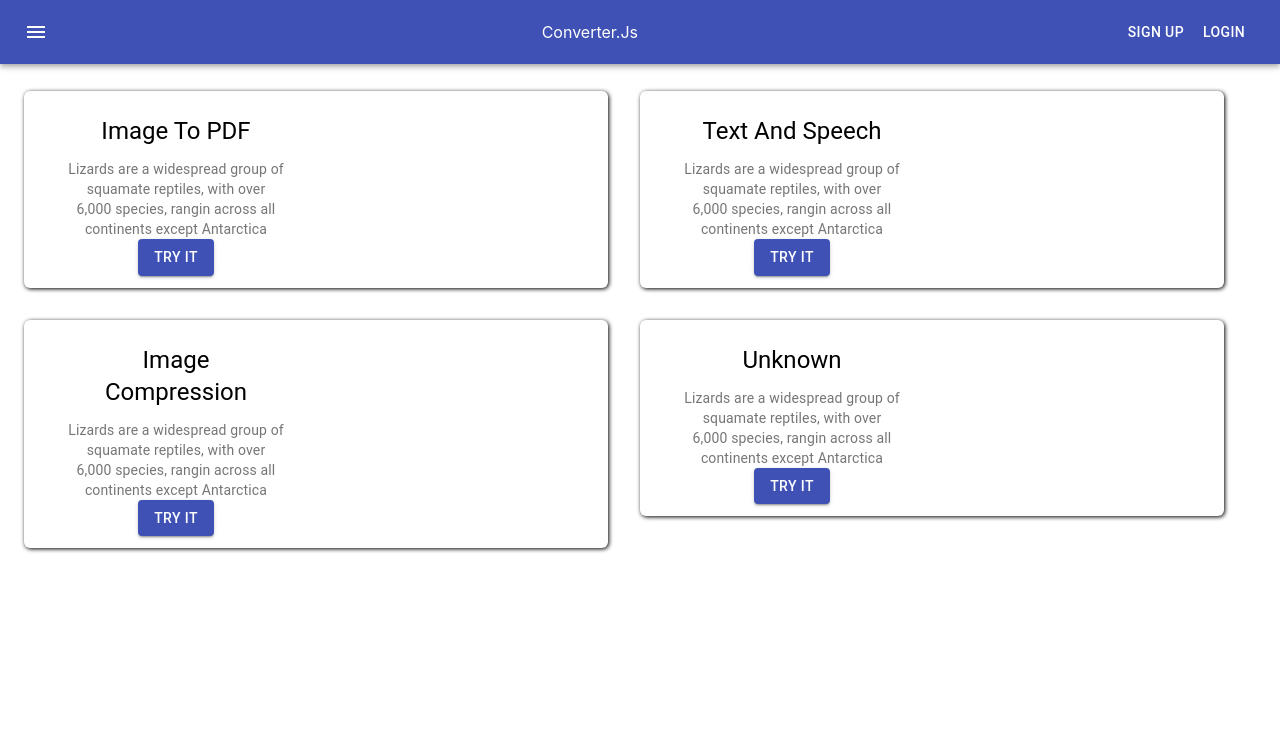
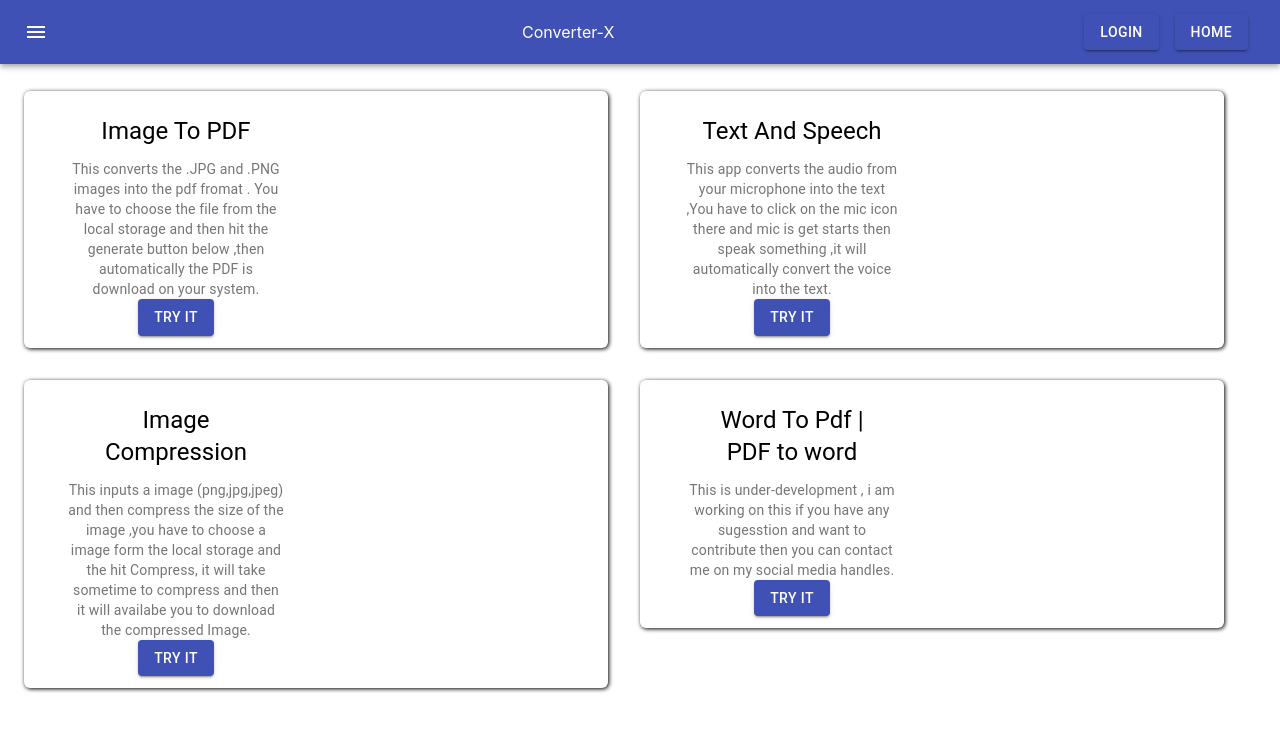
Before and after one commit to codebloded/converter-App, a React (Create React App) app: page /cards in a window 1280 px wide. Shown: the top 732 px of the page. Built offline with nearby package versions, Linux system fonts and the light colour scheme.

Commit message:
minor changes and adding some content there

```diff
--- a/src/Components/Cards/Cardx.js
+++ b/src/Components/Cards/Cardx.js
@@ -22,7 +22,7 @@ function Cardx() {
                                 Image To PDF
                                 </Typography>
                             <Typography variant="body2" color="textSecondary" component="p">
-                                Lizards are a widespread group of squamate reptiles, with over 6,000 species, rangin across all continents except Antarctica
+                               This converts the .JPG and .PNG images into the pdf fromat . You have to choose the file from the local storage and then hit the generate button below ,then automatically the PDF is download on your system.
                             </Typography>
                         </Container>
                         <div className='buttons'>
--- a/src/Components/Cards/Cardx1.js
+++ b/src/Components/Cards/Cardx1.js
@@ -22,7 +22,7 @@ function Cardx1() {
                                 Text And Speech
                                 </Typography>
                             <Typography variant="body2" color="textSecondary" component="p">
-                                Lizards are a widespread group of squamate reptiles, with over 6,000 species, rangin across all continents except Antarctica
+                                This app converts the audio from your microphone into the text ,You have to click on the mic icon there and mic is get starts then speak something ,it will automatically convert the voice into the text.
                             </Typography>
                         </Container>
 
--- a/src/Components/Cards/Cardx2.js
+++ b/src/Components/Cards/Cardx2.js
@@ -22,7 +22,7 @@ function Cardx2() {
                                 Image Compression
                                 </Typography>
                             <Typography variant="body2" color="textSecondary" component="p">
-                                Lizards are a widespread group of squamate reptiles, with over 6,000 species, rangin across all continents except Antarctica
+                               This inputs a image (png,jpg,jpeg) and then compress the size of the image ,you have to choose a image form the local storage and the hit Compress, it will take sometime to compress and then it will availabe you to download the compressed Image.
                             </Typography>
                         </Container>
                         <div className='buttons'>
--- a/src/Components/Cards/Cardx3.js
+++ b/src/Components/Cards/Cardx3.js
@@ -19,10 +19,10 @@ function Cardx3() {
                         <Container className='App'>
 
                             <Typography gutterBottom variant="h5" component="h2" style={{ textAlign: 'center', margin: '12px' }}>
-                                Unknown
+                                Word To Pdf | PDF to word
                                 </Typography>
                             <Typography variant="body2" color="textSecondary" component="p">
-                                Lizards are a widespread group of squamate reptiles, with over 6,000 species, rangin across all continents except Antarctica
+                               This is under-development , i am working on this if you have any sugesstion and want to contribute  then you can contact me on my social media handles.
                             </Typography>
                         </Container>
                         <div className='buttons'>
--- a/src/Components/Content.js
+++ b/src/Components/Content.js
@@ -4,7 +4,7 @@ import {Link} from 'react-router-dom';
 import ArrowForwardIosIcon from '@material-ui/icons/ArrowForwardIos';
 import Footer from "./Footer";
 function Content (){
-    const[sound, setSound]=useState(false);
+
     function welcome(){
         const speaks = new window.SpeechSynthesisUtterance();
         speaks.text ="Hello welcome here  to Converterx!, developed by code-blooded! Click here!, to get started";
@@ -20,11 +20,11 @@ function Content (){
     useEffect(() => {
 
         welcome();
-    },[setSound])
+    },[])
     return(
         <div className='App'>
-            <h1>Converter.JS</h1>
-            <p>Converterjs , This is a Web app develope in reactjs. It converts some Document formats and comprees the image</p>
+            <h1>Converter-X</h1>
+            <p>Converter-X , This is a Web app develope in reactjs. It converts some Document formats and comprees the image</p>
 
             <Link style={{textDecoration:'none', margin:"8px"}} to='/cards'><Button variant='contained' color='primary' style={{marginBottom:"7px"}}><ArrowForwardIosIcon/>Get Started</Button></Link>
             <Footer/>
--- a/src/Components/ImageToPdf.js
+++ b/src/Components/ImageToPdf.js
@@ -14,7 +14,7 @@ function ImageToPdf (){
             const imgFile= canvas.toDataURL('image/jpeg');
 
             const doc = new jsPDF('landscape');
-            doc.addImage(imgFile,'PNG',0,20, 298,0);
+            doc.addImage(imgFile,'PNG',0,20, 150,0);
 
             doc.save('smaple.pdf');
 
@@ -48,7 +48,7 @@ function ImageToPdf (){
                 </div>
                 </Container>
             </div>
-            <canvas id="canv" height="500px" width="500px"></canvas>
+            <canvas id="canv" style={{height:"300px" ,width:"300px"}}></canvas>
 
             <div className="card-layout">
 
--- a/src/Components/MainComponent.js
+++ b/src/Components/MainComponent.js
@@ -21,10 +21,11 @@ function MainComponent() {
                             <MenuIcon />
                         </IconButton>
                         <Typography variant="inherit" style={{ flexGrow: 1 }}>
-                            Converter.Js
+                            Converter-X
                     </Typography>
-                        <Link to="/signup" style={{color:'white', textDecoration:'none'}}><Button color="inherit">Sign up</Button></Link>
-                        <Link to="/login" style={{color:'white', textDecoration:'none'}}><Button color="inherit">Login</Button></Link>
+                        {/* <Link to="/signup" style={{color:'white', textDecoration:'none',margin:"8px"}}><Button variant='contained' color="primary">SignUp</Button></Link> */}
+                        <Link to="/login" style={{color:'white', textDecoration:'none',margin:"8px"}}><Button variant='contained' color="primary">Login</Button></Link>
+                        <Link style={{textDecoration:'none', margin:"8px"}} to='/'><Button variant='contained' color='primary'>Home</Button></Link>
                     </Toolbar>
                 </AppBar>
             </div>
--- a/src/Components/ShowCards.js
+++ b/src/Components/ShowCards.js
@@ -5,8 +5,7 @@ import Cardx2 from '../Components/Cards/Cardx2';
 import Cardx3 from '../Components/Cards/Cardx3';
 import Grid from '@material-ui/core/Grid'
 import { Container } from '@material-ui/core';
-import { Button } from '@material-ui/core/';
-import {Link} from 'react-router-dom';
+
 
 
 function ShowCards(){
--- a/src/Components/Underdev.js
+++ b/src/Components/Underdev.js
@@ -1,6 +1,11 @@
 import React, { useEffect } from 'react';
 import Button from '@material-ui/core/Button'
 import {Link} from 'react-router-dom';
+import InstagramIcon from '@material-ui/icons/Instagram';
+import TwitterIcon from '@material-ui/icons/Twitter';
+import { IconButton } from '@material-ui/core';
+import GitHubIcon from '@material-ui/icons/GitHub';
+
 function UnderDev(){
 
     useEffect(()=>{
@@ -8,7 +13,7 @@ function UnderDev(){
     },)
     function intro (){
         const speaks = new window.SpeechSynthesisUtterance();
-        speaks.text = "Sorry this Component is under development, Adding new functionality soon! and in this app, there are lots of bugs and errors ,that have you noticed! , please report  them! ";
+        speaks.text = "Sorry this Component is under development, Adding new functionality soon! and in this app, there are lots of bugs and errors ,that have you noticed! , please report  them! If you want to give some suggestions and want to contribute you can contact me.";
         speaks.rate=0.95;
         speaks.pitch =1;
         speaks.volume=1;
@@ -22,9 +27,23 @@ function UnderDev(){
     return(
         <div className="App">
             <h1>Under Development "-.-"</h1>
+            <h3>If you want to give some suggestions and want to contribute you can conatct me on my social handles below:)</h3>
+            <div className='card-layout'>
 
-            <Link style={{textDecoration:'none', margin:"8px"}} to='/'><Button variant='contained' color='primary' style={{marginBottom:"7px"}}>Home</Button></Link>
-            <Link style={{textDecoration:'none'}} to='/cards'><Button variant='contained' color='primary' style={{marginBottom:"7px"}}>Back</Button></Link>
+            <IconButton variant="primary" color="inherit"  >
+                <a href="https://www.instagram.com/_its_ronnny_____/" ><InstagramIcon  style={{ fontSize: 50}}/></a>
+            </IconButton>
+            <IconButton variant="primary" color="inherit"  >
+                <a href="https://github.com/codebloded"><GitHubIcon style={{ fontSize: 50}}/></a>
+
+            </IconButton>
+            <IconButton variant="primary" color="inherit"  >
+                <a href="https://twitter.com/rohanxRajput"><TwitterIcon style={{ fontSize: 50}}/></a>
+            </IconButton>
+            </div>
+
+            <Link style={{textDecoration:'none', margin:"8px"}} to='/'><Button variant='contained' color='primary' style={{marginTop:"7px"}}>Home</Button></Link>
+            <Link style={{textDecoration:'none'}} to='/cards'><Button variant='contained' color='primary' style={{marginTop:"7px"}}>Back</Button></Link>
         </div>
     )
 }
```
